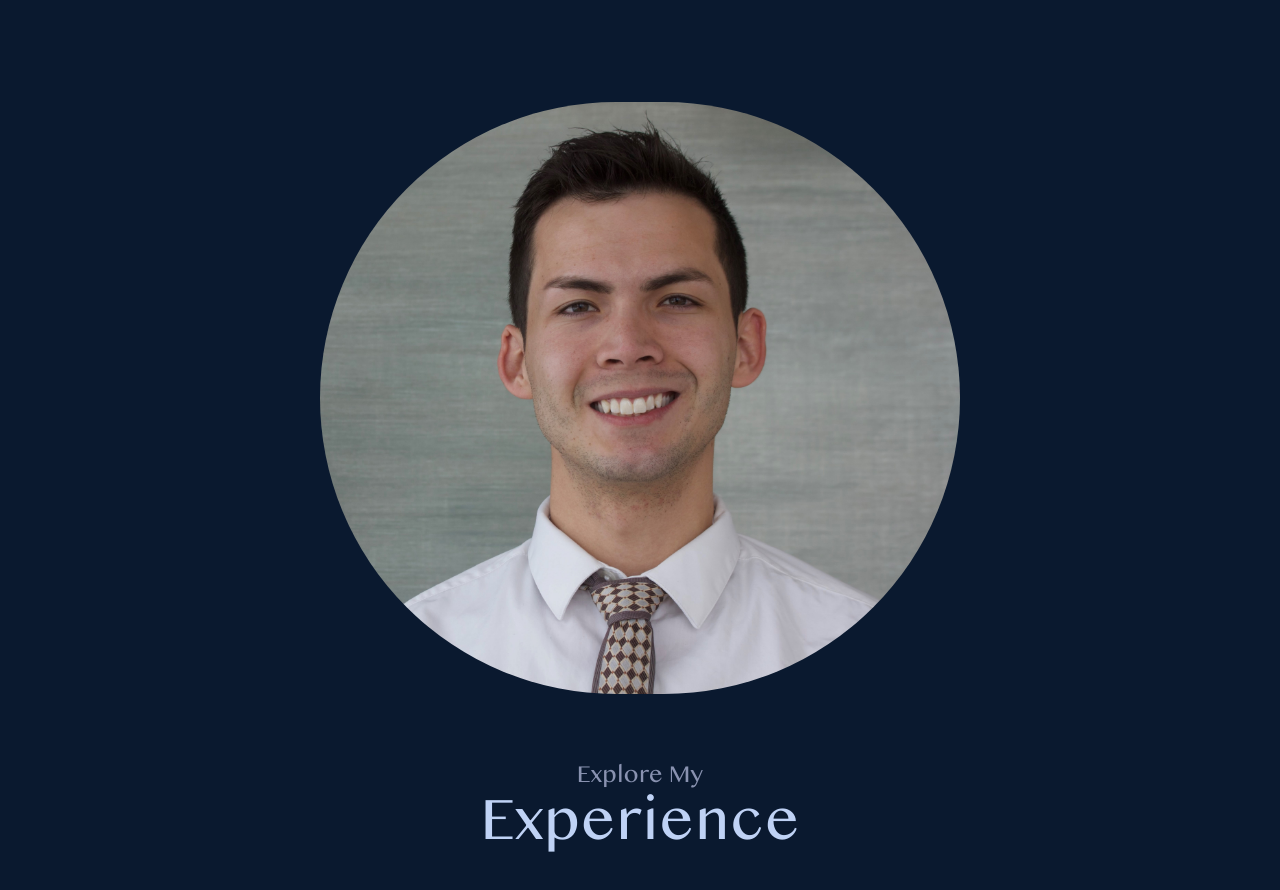
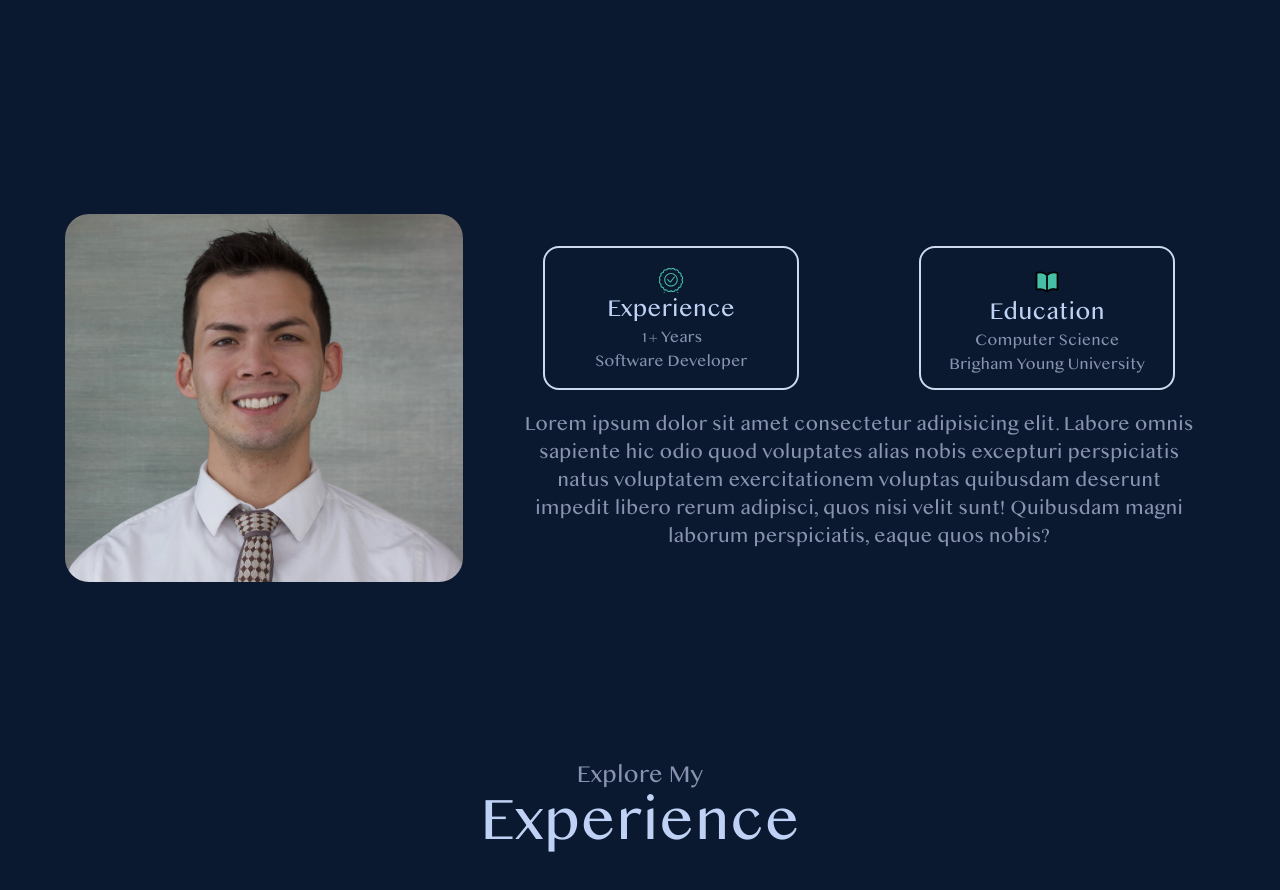
Before and after one commit to andres1142/portafolio_web, a Next.js app: page / in a window 1280 px wide. Shown: the part 904-1794 px from the top of the page. Built offline with nearby package versions, Linux system fonts and the light colour scheme.

Commit message:
About section with picture added to flow

```diff
--- a/src/app/page.tsx
+++ b/src/app/page.tsx
@@ -34,8 +34,8 @@ export default function Home() {
 
       {/*About Me Section*/}
       <div
-        id="Experience"
-        className="flex-col py-32 sm:py-0 flex_center h-full sm:h-screen w-screen"
+        id="About"
+        className="flex-col py-32 sm:py-0 flex_center h-full md:h-screen w-screen"
       >
         <div className="flex-row mb-28">
           <h4 className="text-secondary_darkgray font-oriya text-2xl text-center">
@@ -51,7 +51,7 @@ export default function Home() {
       {/*Experience Section*/}
       <div
         id="Experience"
-        className="flex-col py-32 sm:py-0 flex_center h-full sm:h-screen w-screen"
+        className="flex-col py-32 sm:py-0 flex_center h-full md:h-screen w-screen"
       >
         <div className="flex-row mb-28">
           <h4 className="text-secondary_darkgray font-oriya text-2xl text-center">
--- a/src/components/AboutMe/AboutMe.tsx
+++ b/src/components/AboutMe/AboutMe.tsx
@@ -1,42 +1,70 @@
-import SectionContainer from '@/components/common/SectionContainer'
-import Image from 'next/image'
-import React from 'react'
+import SectionContainer from "@/components/common/SectionContainer";
+import Image from "next/image";
+import React from "react";
 
 function AboutMe() {
   return (
-    <section>
-
-      <div className='flex justify-center'>
+    <section className="flex flex-col lg:flex-row items-center justify-center mx-10 md:mx-48 font-oriya">
       {/* Image Container */}
       <Image
         src="/profile.JPG"
         alt="Profile"
         width={500}
         height={500}
-            className="object-scale-down rounded-full h-7/12 w-7/12 md:w-1/2 md:h-1/2 "
+        className="object-cover rounded-3xl h-7/12 w-7/12 md:h-5/12 md:w-5/12 lg:w-4/6 lg:h-4/6 mb-24 lg:mb-0 lg:mr-10"
       />
 
       <div>
         {/*Sections container*/}
-            <div>
-              {/* Section container */}
+        <div className="flex flex-col md:flex-row gap-10 justify-center items-center mb-5">
+          {/* Section container: Experience */}
+          <SectionContainer className="flex justify-center w-64 h-48 md:w-64 md:h-36">
+            <div className="flex flex-col justify-center items-center">
+              <Image
+                src="/other/badge.svg"
+                alt="Badge Image"
+                width={25}
+                height={25}
+                className="object-scale-down"
+              />
+              <h3 className="text-secondary_lightgray text-2xl">Experience</h3>
+              <h6 className="text-secondary_darkgray text-center">
+                1+ Years <br />
+                Software Developer
+              </h6>
+            </div>
+          </SectionContainer>
 
-              {/* Section container */}
+          {/* Section container: Education*/}
+          <SectionContainer className="flex justify-center w-64 h-48 md:w-64 md:h-36">
+            <div className="flex flex-col justify-center items-center">
+              <Image
+                src="/other/book.svg"
+                alt="Book Image"
+                width={28}
+                height={28}
+                className="object-scale-down"
+              />
+              <h3 className="text-secondary_lightgray text-2xl">Education</h3>
+              <h6 className="text-secondary_darkgray text-center">
+                Computer Science <br />
+                Brigham Young University
+              </h6>
+            </div>
+          </SectionContainer>
         </div>
 
         {/*Text Container*/}
-            <div>
-
+        <div className="text-secondary_darkgray text-xl mx-5 text-center mt-10 lg:mt-0">
+          Lorem ipsum dolor sit amet consectetur adipisicing elit. Labore omnis
+          sapiente hic odio quod voluptates alias nobis excepturi perspiciatis
+          natus voluptatem exercitationem voluptas quibusdam deserunt impedit
+          libero rerum adipisci, quos nisi velit sunt! Quibusdam magni laborum
+          perspiciatis, eaque quos nobis?
         </div>
       </div>
-      </div>
-
-
-
-
-
     </section>
-  )
+  );
 }
 
-export default AboutMe
+export default AboutMe;
--- a/src/components/common/Navbar.tsx
+++ b/src/components/common/Navbar.tsx
@@ -41,7 +41,7 @@ function NavBar() {
             >
               <ul className="md:h-auto items-center justify-center md:flex">
                 <li className="h-12 navbar_item md:px-6">
-                  <Link href="#about" onClick={() => setNavbar(!navbar)}>
+                  <Link href="#About" onClick={() => setNavbar(!navbar)}>
                     <div className="flex gap-2">
                       {navbar && window.innerWidth < 768 ? (
                         <UserIcon className="ml-5 w-7 h-7" />
--- a/src/components/common/SectionContainer.tsx
+++ b/src/components/common/SectionContainer.tsx
@@ -1,11 +1,18 @@
 interface SectionContainerProps {
   children: React.ReactNode;
   sectionName?: string;
+  className?: string;
 }
 
-function SectionContainer({ children, sectionName }: SectionContainerProps) {
+function SectionContainer({
+  children,
+  sectionName,
+  className,
+}: SectionContainerProps) {
   return (
-    <div className="border-secondary_lightgray-100 border-2 rounded-2xl p-5 mx-10 font-oriya">
+    <div
+      className={`${className} border-secondary_lightgray-100 border-2 rounded-2xl p-5 mx-10 font-oriya`}
+    >
       {sectionName ? (
         <h2 className="text-secondary_lightgray text-3xl text-center my-3">
           {sectionName}
--- a/tailwind.config.ts
+++ b/tailwind.config.ts
@@ -1,42 +1,42 @@
-import type { Config } from 'tailwindcss'
+import type { Config } from "tailwindcss";
 
 const config: Config = {
   content: [
-    './src/pages/**/*.{js,ts,jsx,tsx,mdx}',
-    './src/components/**/*.{js,ts,jsx,tsx,mdx}',
-    './src/app/**/*.{js,ts,jsx,tsx,mdx}',
+    "./src/pages/**/*.{js,ts,jsx,tsx,mdx}",
+    "./src/components/**/*.{js,ts,jsx,tsx,mdx}",
+    "./src/app/**/*.{js,ts,jsx,tsx,mdx}",
   ],
-  mode: 'jit',
+  mode: "jit",
   theme: {
     extend: {
       screens: {
-        'xs': '360px',  // Example custom breakpoint
-        'sm': '640px',
-        'md': '768px',
-        'lg': '1024px',
-        'xl': '1280px',
-        '2xl': '1536px'
+        xs: "360px", // Example custom breakpoint
+        sm: "640px",
+        md: "768px",
+        lg: "1024px",
+        xl: "1280px",
+        "2xl": "1536px",
       },
       colors: {
-        primary_darkblue: '#0A192F',
+        primary_darkblue: "#0A192F",
         secondary_lightgray: {
-          DEFAULT :'#BFD2F5',
-          100: '#CED9ED'
+          DEFAULT: "#BFD2F5",
+          100: "#CED9ED",
         },
-        secondary_darkgray: '#8992B0',
+        secondary_darkgray: "#8992B0",
         comp_green: {
-          DEFAULT: '#47BEA6',
-          100: '#4EC7B1'
+          DEFAULT: "#47BEA6",
+          100: "#4EC7B1",
         },
       },
       fontFamily: {
-        'oriya': "var(--font-oriya)",
+        oriya: "var(--font-oriya)",
       },
       backgroundImage: {
-        'pattern': "url('/pattern.svg')",
-      }
+        pattern: "url('/pattern.svg')",
+      },
     },
   },
   plugins: [],
-}
-export default config
+};
+export default config;
```
Also changed, not shown: public/other/badge.svg (added), public/other/book.svg (added). Lines whose indentation alone changed are shown as unchanged.
